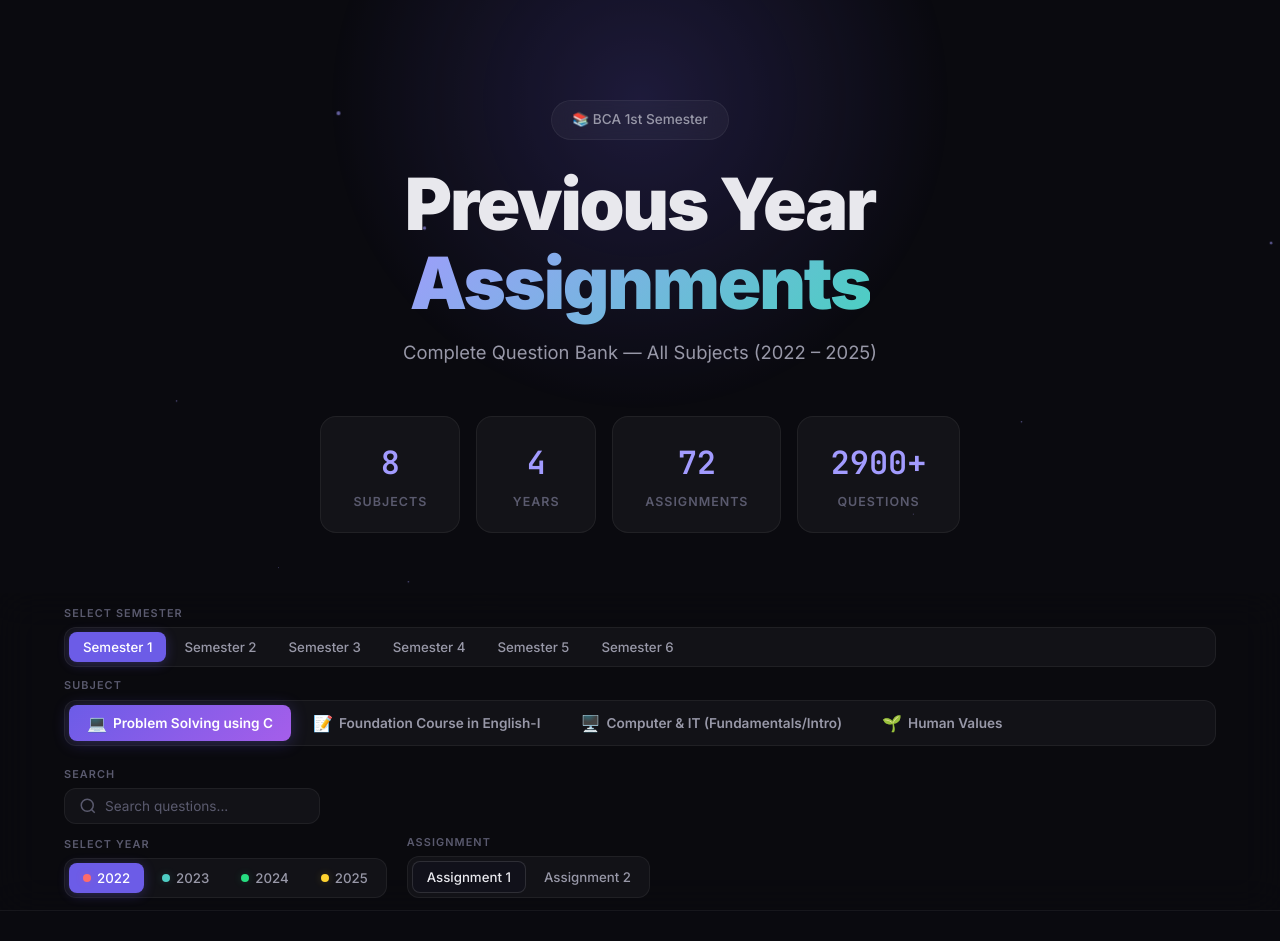
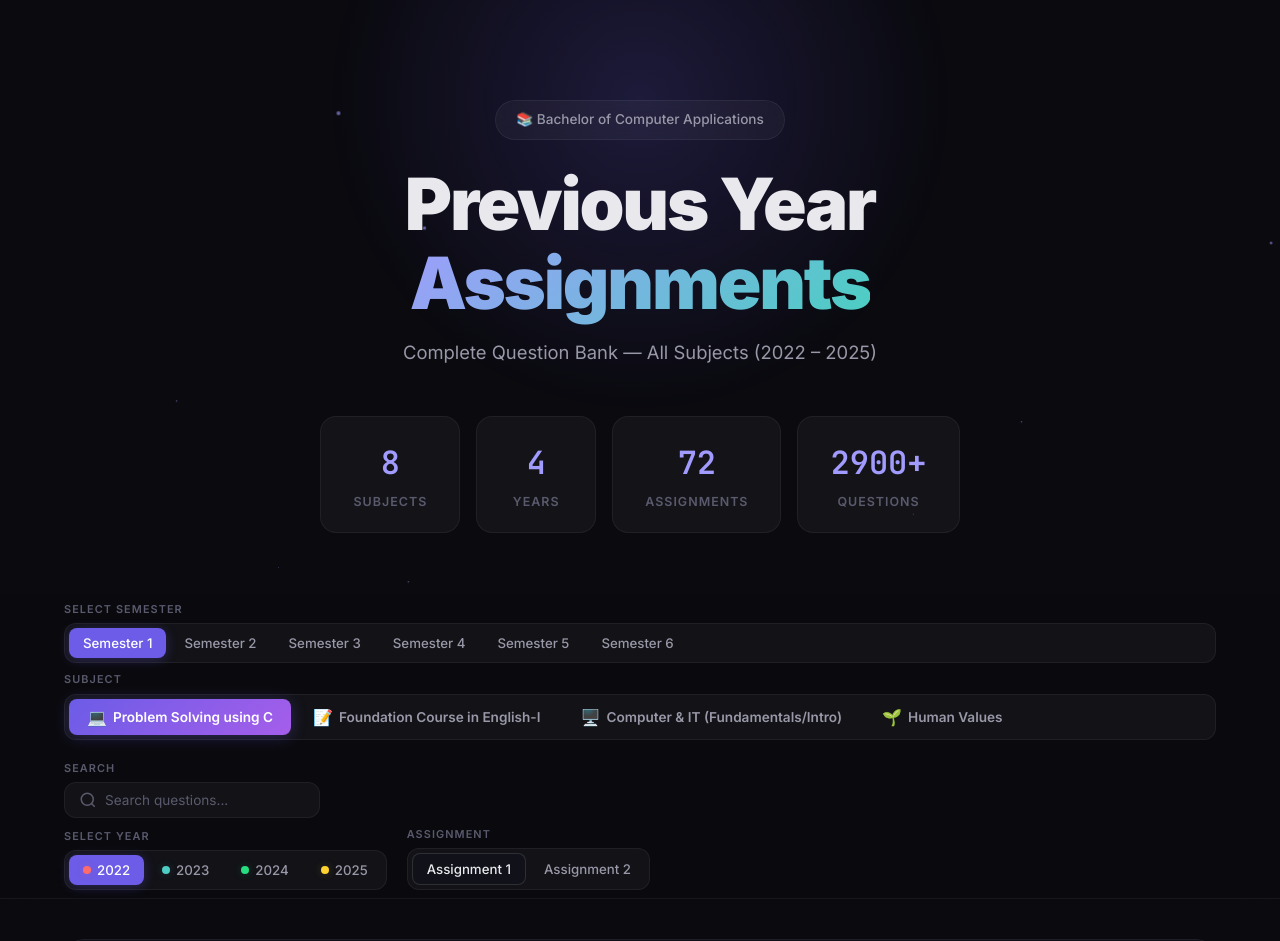
Before and after one commit to Harshkumar1215/AGC-BCA-Assignment, a plain HTML site: page index.html in a window 1280 px wide. Shown: the top 941 px of the page. Drawn offline with Linux system fonts and the light colour scheme.

Commit message:
Unstick filter bar to increase vertical space for questions

```diff
--- a/index.html
+++ b/index.html
@@ -19,7 +19,7 @@
     <header class="hero">
         <div class="hero-glow"></div>
         <div class="container">
-            <div class="hero-badge" id="heroBadge">📚 BCA 1st Semester</div>
+            <div class="hero-badge">📚 Bachelor of Computer Applications</div>
             <h1 class="hero-title">Previous Year<br><span class="gradient-text">Assignments</span></h1>
             <p class="hero-subtitle">Complete Question Bank — All Subjects (2022 – 2025)</p>
             <div class="hero-stats">
--- a/script.js
+++ b/script.js
@@ -33,7 +33,6 @@ const filterBar = $('filterBar');
 const backToTop = $('backToTop');
 const bgParticles = $('bgParticles');
 const assignmentTabsEl = $('assignmentTabs');
-const heroBadge = $('heroBadge');
 
 // --- Init ---
 document.addEventListener('DOMContentLoaded', () => {
@@ -171,10 +170,6 @@ function setupEvents() {
             tab.classList.add('active');
             state.semester = parseInt(tab.dataset.semester);
             state.activeCO = null;
-            if (heroBadge) {
-                const ordinals = ["", "1st", "2nd", "3rd", "4th", "5th", "6th"];
-                heroBadge.textContent = `📚 BCA ${ordinals[state.semester]} Semester`;
-            }
             buildSubjectTabs();
             render();
         });
--- a/styles.css
+++ b/styles.css
@@ -227,13 +227,12 @@ body {
 
 /* --- Filter Bar --- */
 .filter-bar {
-    position: sticky;
-    top: 0;
+    position: relative;
     z-index: 100;
     background: rgba(10, 10, 15, 0.9);
     backdrop-filter: blur(20px);
     border-bottom: 1px solid var(--border);
-    padding: 12px 0;
+    padding: 8px 0;
     transition: box-shadow 0.3s ease;
 }
 
@@ -249,7 +248,7 @@ body {
 }
 
 .filter-row-top {
-    margin-bottom: 10px;
+    margin-bottom: 8px;
 }
 
 .filter-group {
```
